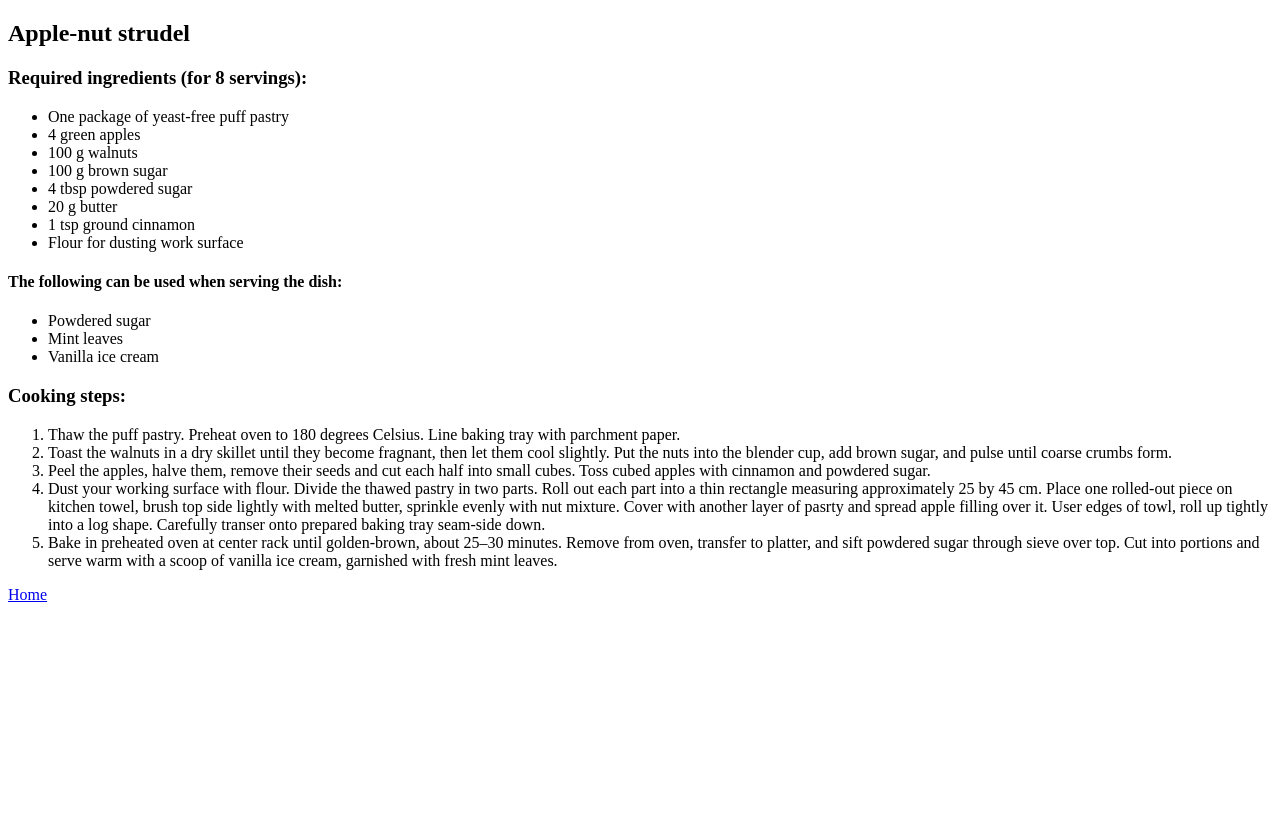
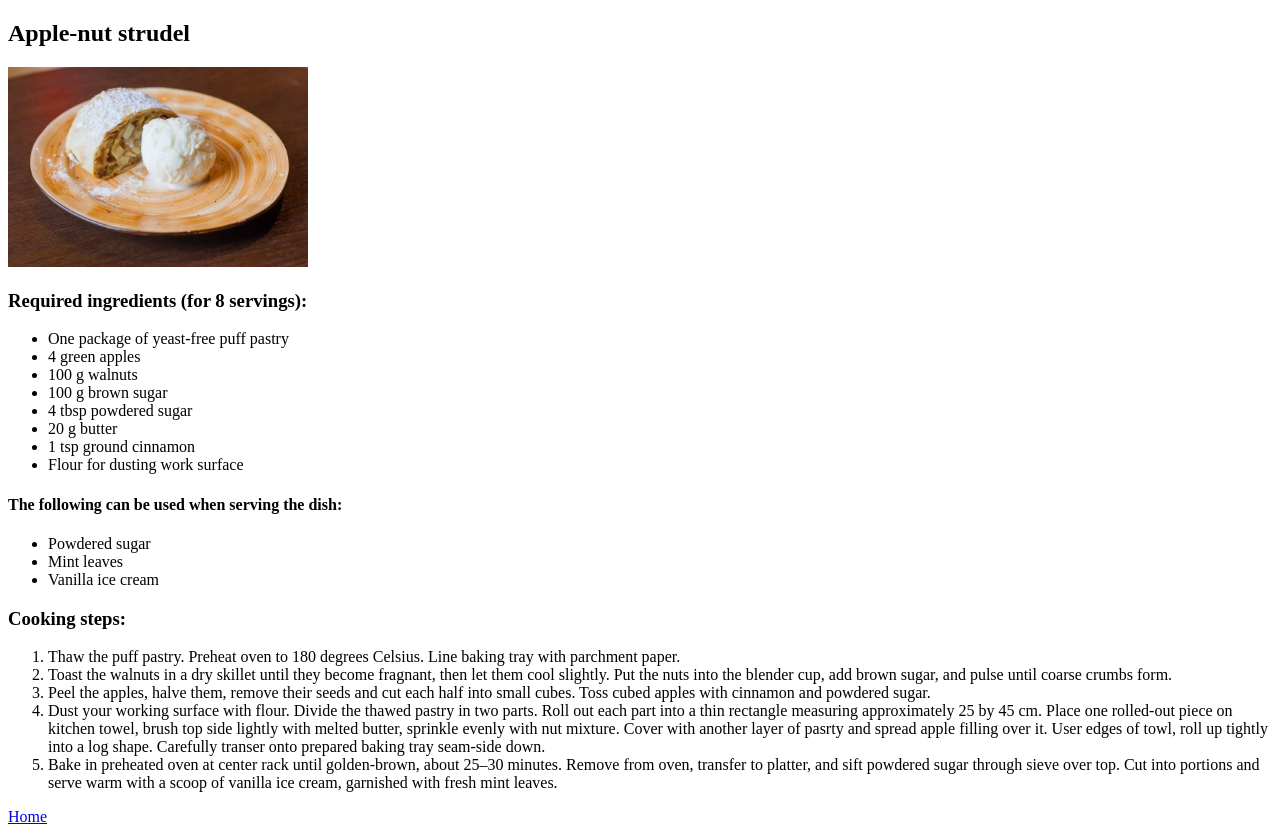
Before and after one commit to bulkassi/odin-recipes, a plain HTML site: page recipes/strudel.html in a window 1280 px wide. Before the commit the page ends 800 px from the top, so only its background shows below. Drawn offline with Linux system fonts and the light colour scheme.

Commit message:
Create a separate folder for images.
Add the image to the strudel page.

```diff
--- a/recipes/strudel.html
+++ b/recipes/strudel.html
@@ -6,6 +6,7 @@
 </head>
 <body>
     <h2>Apple-nut strudel</h2>
+    <img src="../images/strudel/strudel.jpg" heigth="200" width="300" />
     <h3>Required ingredients (for 8 servings):</h3>
     <ul>
         <li>One package of yeast-free puff pastry</li>
```
Also changed, not shown: images/strudel/strudel.jpg (added).
